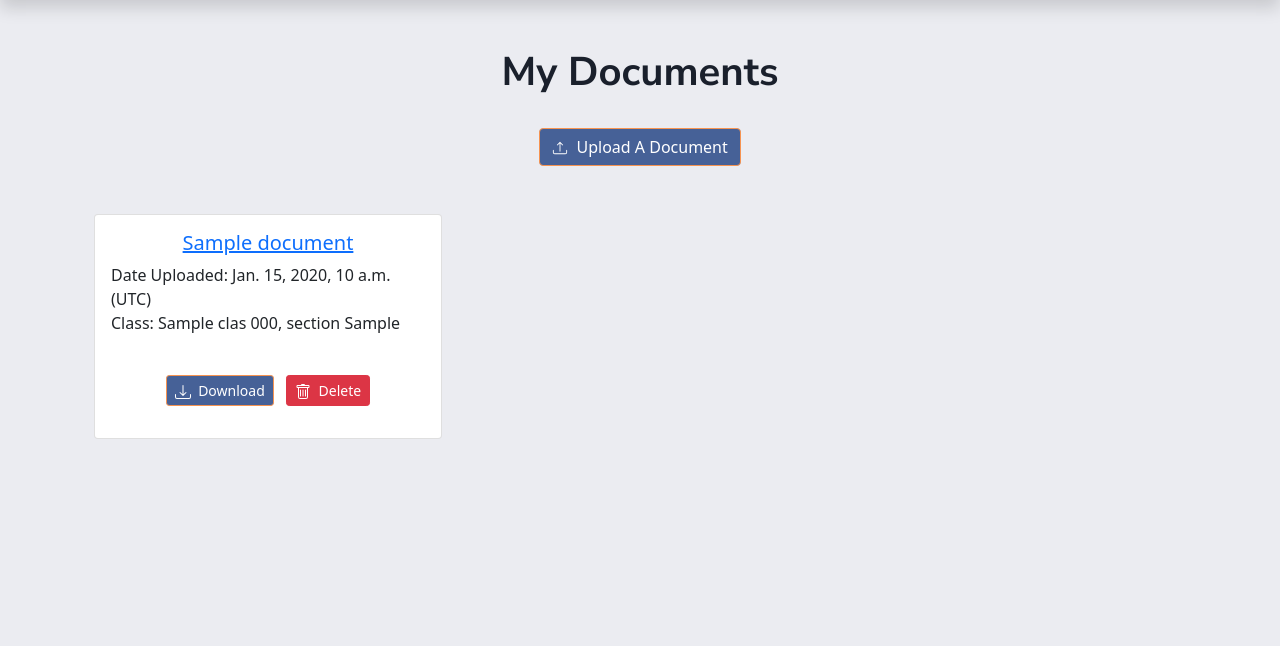
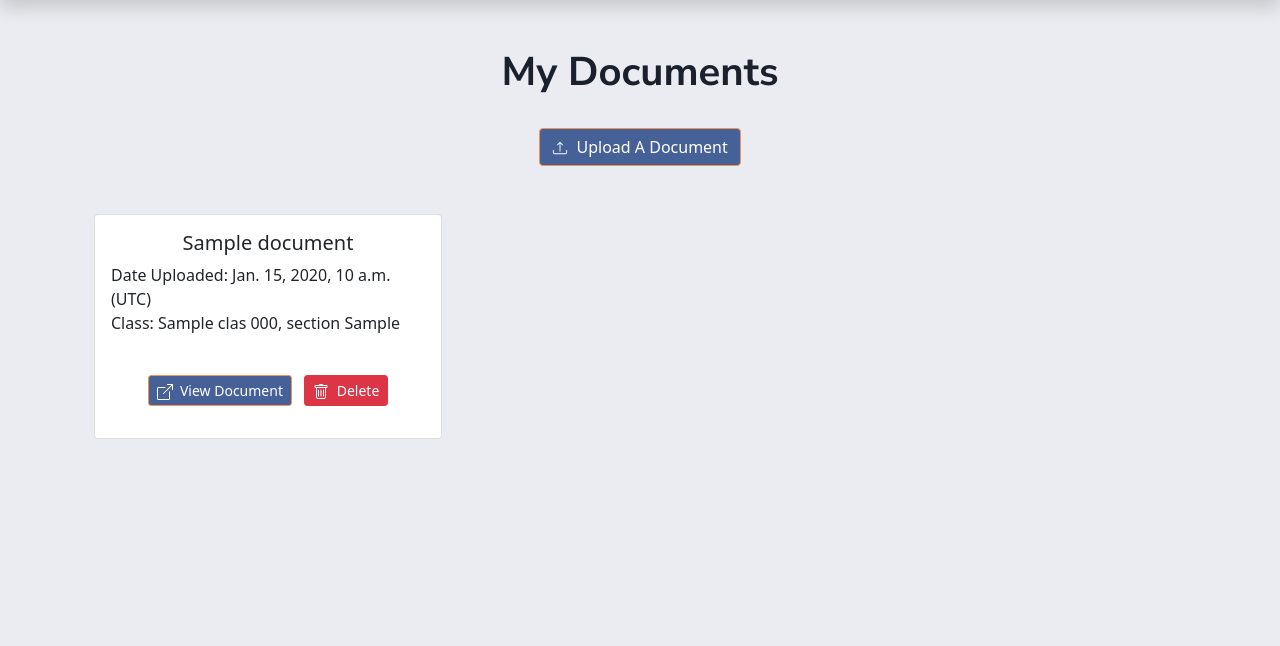
Before and after one commit to WilliamHaslet/wahoo-notes-website-project, a Django app: page /documents/ in a window 1280 px wide. Shown: the part 68-714 px from the top of the page. Run offline with Django 3.2, Linux system fonts and the light colour scheme; a user stored in the database is signed in; tables that the repository leaves empty hold one stand-in row (values such as "Sample post"); some libraries are stand-ins or nearby versions.

Commit message:
minor documents ui change

```diff
--- a/main_app/templates/main_app/documents.html
+++ b/main_app/templates/main_app/documents.html
@@ -30,22 +30,21 @@
 
 <!-- Display documents -->
 {% if documents %}
-
 <div class = "container">
   <div class="row row-cols-1 row-cols-md-3 g-4">
     {% for document in documents %}
     <div class="col">
       <div class="card h-100">
         <div class="card-body">
-          <h5 class="card-title d-flex justify-content-center"><a href="{{ document.document.url }}" target="_blank">{{ document.title }}</a></h5>
+          <h5 class="card-title d-flex justify-content-center">{{ document.title }}</h5>
           <p class="card-text d-flex justify-content-center">Date Uploaded: {{ document.date }} (UTC)<br>Class: {{ document.document_class }} </p><br>
           <form method="post" action="{% url 'main_app:document_delete' document.pk %}">
             <center><a href="{{ document.document.url }}" class="btn btn-primary btn-sm" download>
-              <svg xmlns="http://www.w3.org/2000/svg" width="16" height="16" fill="currentColor" class="bi bi-download" viewBox="0 0 16 16">
-                <path d="M.5 9.9a.5.5 0 0 1 .5.5v2.5a1 1 0 0 0 1 1h12a1 1 0 0 0 1-1v-2.5a.5.5 0 0 1 1 0v2.5a2 2 0 0 1-2 2H2a2 2 0 0 1-2-2v-2.5a.5.5 0 0 1 .5-.5z"/>
-                <path d="M7.646 11.854a.5.5 0 0 0 .708 0l3-3a.5.5 0 0 0-.708-.708L8.5 10.293V1.5a.5.5 0 0 0-1 0v8.793L5.354 8.146a.5.5 0 1 0-.708.708l3 3z"/>
+              <svg xmlns="http://www.w3.org/2000/svg" width="16" height="16" fill="currentColor" class="bi bi-box-arrow-up-right" viewBox="0 0 16 16">
+                <path fill-rule="evenodd" d="M8.636 3.5a.5.5 0 0 0-.5-.5H1.5A1.5 1.5 0 0 0 0 4.5v10A1.5 1.5 0 0 0 1.5 16h10a1.5 1.5 0 0 0 1.5-1.5V7.864a.5.5 0 0 0-1 0V14.5a.5.5 0 0 1-.5.5h-10a.5.5 0 0 1-.5-.5v-10a.5.5 0 0 1 .5-.5h6.636a.5.5 0 0 0 .5-.5z"/>
+                <path fill-rule="evenodd" d="M16 .5a.5.5 0 0 0-.5-.5h-5a.5.5 0 0 0 0 1h3.793L6.146 9.146a.5.5 0 1 0 .708.708L15 1.707V5.5a.5.5 0 0 0 1 0v-5z"/>
               </svg>
-              &nbsp;Download</a>
+              &nbsp;View Document</a>
             {% csrf_token %}
             &nbsp;&nbsp;<button type="submit" class="btn btn-danger btn-sm">
               <svg xmlns="http://www.w3.org/2000/svg" width="16" height="16" fill="currentColor" class="bi bi-trash" viewBox="0 0 16 16">
```
